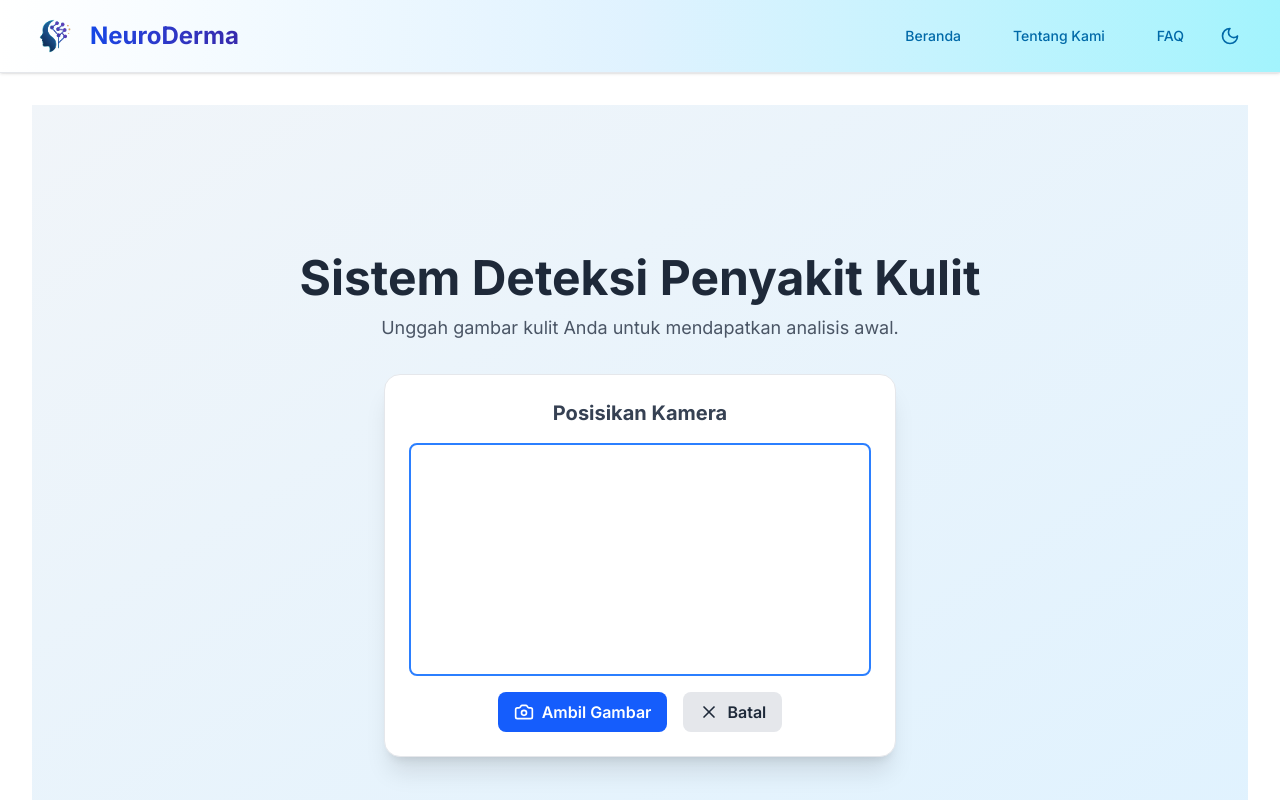
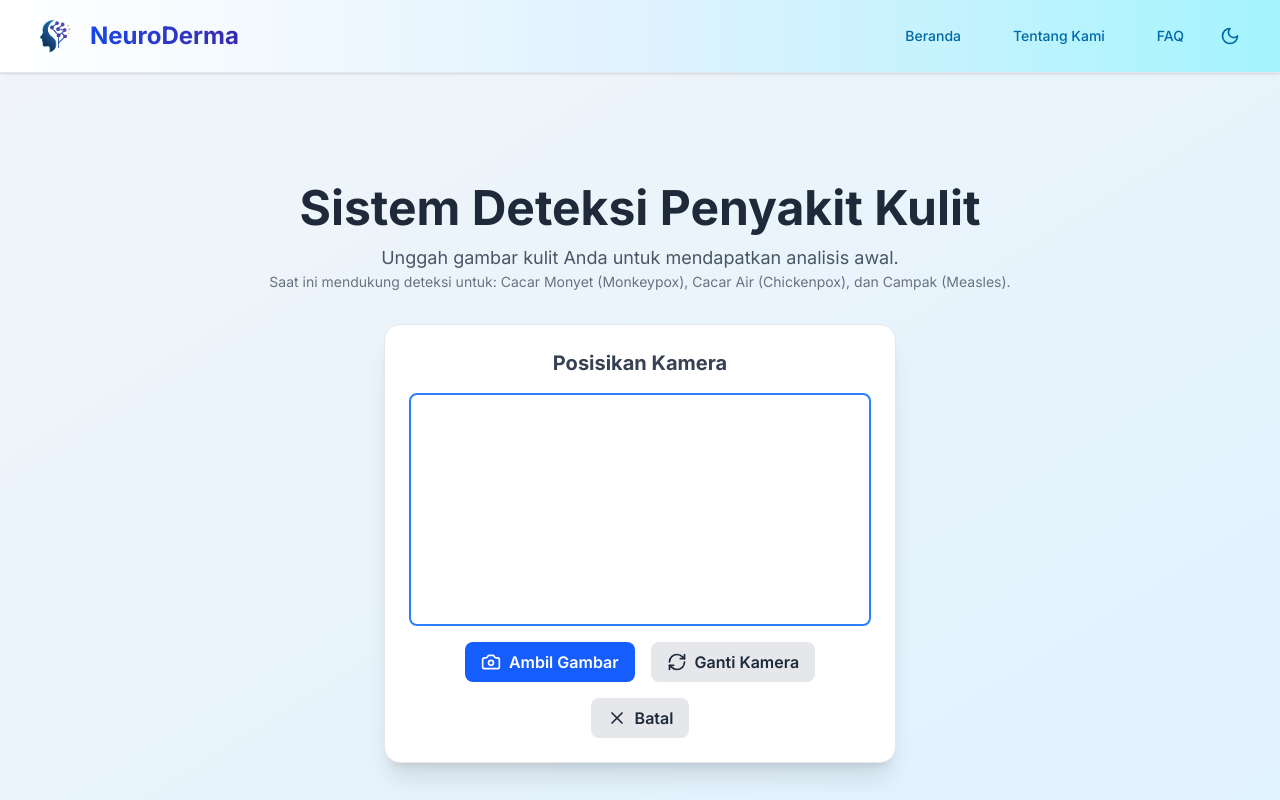
Before and after one commit to raisenbk/neuroderma-app-frontend-nextjs, a Next.js app: page / in a window 1280 px wide. Both pictures are taken after a click on the button "Gunakan Kamera". Shown: the top 800 px of the page. Built offline with nearby package versions, Linux system fonts and the light colour scheme; no server answers.

Commit message:
Switch Camera Option Added

```diff
--- a/src/app/layout.jsx
+++ b/src/app/layout.jsx
@@ -193,7 +193,7 @@ export default function RootLayout({ children }) {
           )}
         </header>
 
-        <main className="flex-grow container mx-auto px-4 sm:px-6 lg:px-8 py-8">
+        <main className="flex-grow container">
           {children}
         </main>
 
--- a/src/app/page.jsx
+++ b/src/app/page.jsx
@@ -45,6 +45,9 @@ export default function HomePage() {
           <p className="text-lg text-gray-600 dark:text-slate-400">
             Unggah gambar kulit Anda untuk mendapatkan analisis awal.
           </p>
+          <p className="text-sm text-gray-500 dark:text-slate-500">
+            Saat ini mendukung deteksi untuk: Cacar Monyet (Monkeypox), Cacar Air (Chickenpox), dan Campak (Measles).
+          </p>
         </header>
 
         <ImageUploader
--- a/src/components/ImageUploader.jsx
+++ b/src/components/ImageUploader.jsx
@@ -6,7 +6,8 @@ import { useDropzone } from 'react-dropzone';
 import { motion, AnimatePresence } from 'framer-motion';
 import axios from 'axios';
 import Webcam from 'react-webcam';
-import { UploadCloud, Camera, X } from 'lucide-react';
+// 1. Impor ikon baru
+import { UploadCloud, Camera, X, RefreshCw } from 'lucide-react';
 
 /**
  * @param {{
@@ -28,6 +29,9 @@ export default function ImageUploader({
   const [isUploading, setIsUploading] = useState(false);
   const [uploadProgress, setUploadProgress] = useState(0);
   const [showWebcam, setShowWebcam] = useState(false);
+
+  // 2. State untuk mengontrol kamera (depan/belakang)
+  const [facingMode, setFacingMode] = useState('environment'); // 'environment' untuk belakang, 'user' untuk depan
 
   const webcamRef = useRef(null);
 
@@ -80,6 +84,10 @@ export default function ImageUploader({
     if (onImageUpload) onImageUpload(capturedFile);
   }, [webcamRef, onImageUpload]);
 
+  // 3. Fungsi untuk mengganti kamera
+  const handleCameraSwitch = () => {
+    setFacingMode(prevMode => (prevMode === 'environment' ? 'user' : 'environment'));
+  };
 
   const handleSubmit = async () => {
     if (!file) {
@@ -89,7 +97,6 @@ export default function ImageUploader({
 
     const apiUrl = `${process.env.NEXT_PUBLIC_API_URL}/predict`;
 
-    // ✨ Add a check to ensure the URL is configured
     if (!apiUrl) {
         const errorMessage = "URL API tidak dikonfigurasi. Silakan periksa variabel lingkungan Anda.";
         setError(errorMessage);
@@ -155,13 +162,19 @@ export default function ImageUploader({
                 ref={webcamRef}
                 screenshotFormat="image/png"
                 className="w-full h-auto"
-                  videoConstraints={{ facingMode: 'environment' }}
+                // 4. Gunakan state `facingMode` secara dinamis
+                videoConstraints={{ facingMode: facingMode }}
               />
             </div>
-            <div className="flex space-x-4">
+            {/* 5. Grup tombol baru dengan tombol Ganti Kamera */}
+            <div className="flex flex-wrap justify-center gap-4">
               <button onClick={captureWebcamImage} className="flex items-center justify-center px-4 py-2 font-semibold text-white bg-blue-600 rounded-lg hover:bg-blue-700 transition-colors">
                 <Camera className="w-5 h-5 mr-2" />
                 Ambil Gambar
+              </button>
+              <button onClick={handleCameraSwitch} className="flex items-center justify-center px-4 py-2 font-semibold text-gray-800 dark:text-slate-100 bg-gray-200 dark:bg-gray-600 rounded-lg hover:bg-gray-300 dark:hover:bg-gray-500 transition-colors">
+                <RefreshCw className="w-5 h-5 mr-2" />
+                Ganti Kamera
               </button>
               <button onClick={() => setShowWebcam(false)} className="flex items-center justify-center px-4 py-2 font-semibold text-gray-800 dark:text-slate-100 bg-gray-200 dark:bg-gray-600 rounded-lg hover:bg-gray-300 dark:hover:bg-gray-500 transition-colors">
                 <X className="w-5 h-5 mr-2" />
--- a/src/components/PredictionResult.jsx
+++ b/src/components/PredictionResult.jsx
@@ -76,6 +76,7 @@ export default function PredictionResultDisplay({ result, uploadedImageFile }) {
               />
             </motion.div>
           )}
+                      <p className={`text-center mt-2 font-semibold ${textColor}`}>Tingkat Kepercayaan</p>
           <div className="w-48 h-48">
             <CircularProgressbar
               value={animatedConfidence}
@@ -89,8 +90,8 @@ export default function PredictionResultDisplay({ result, uploadedImageFile }) {
                 textSize: '20px',
               })}
             />
-            <p className={`text-center mt-2 font-semibold ${textColor}`}>Tingkat Kepercayaan</p>
           </div>
+
         </div>
 
         <div className={`flex flex-col ${textColor}`}>
```
Lines whose indentation alone changed are shown as unchanged.
